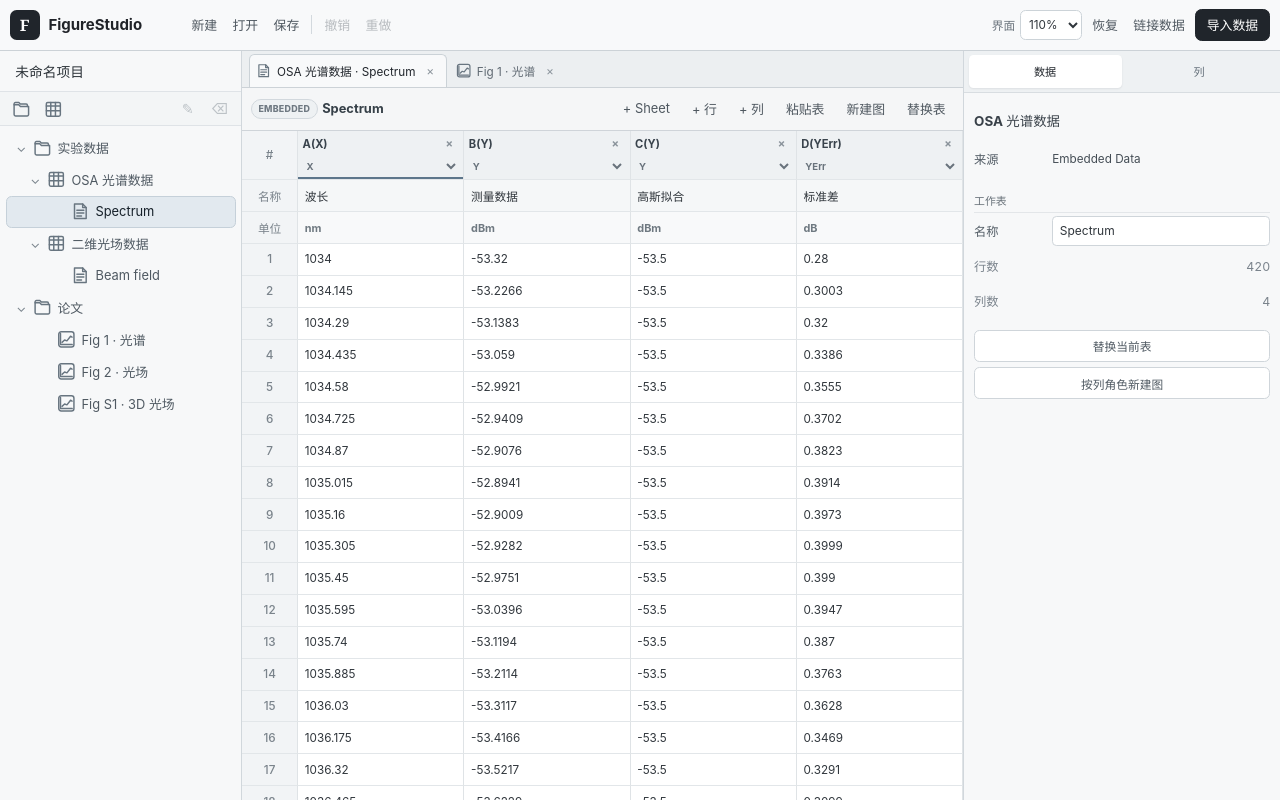
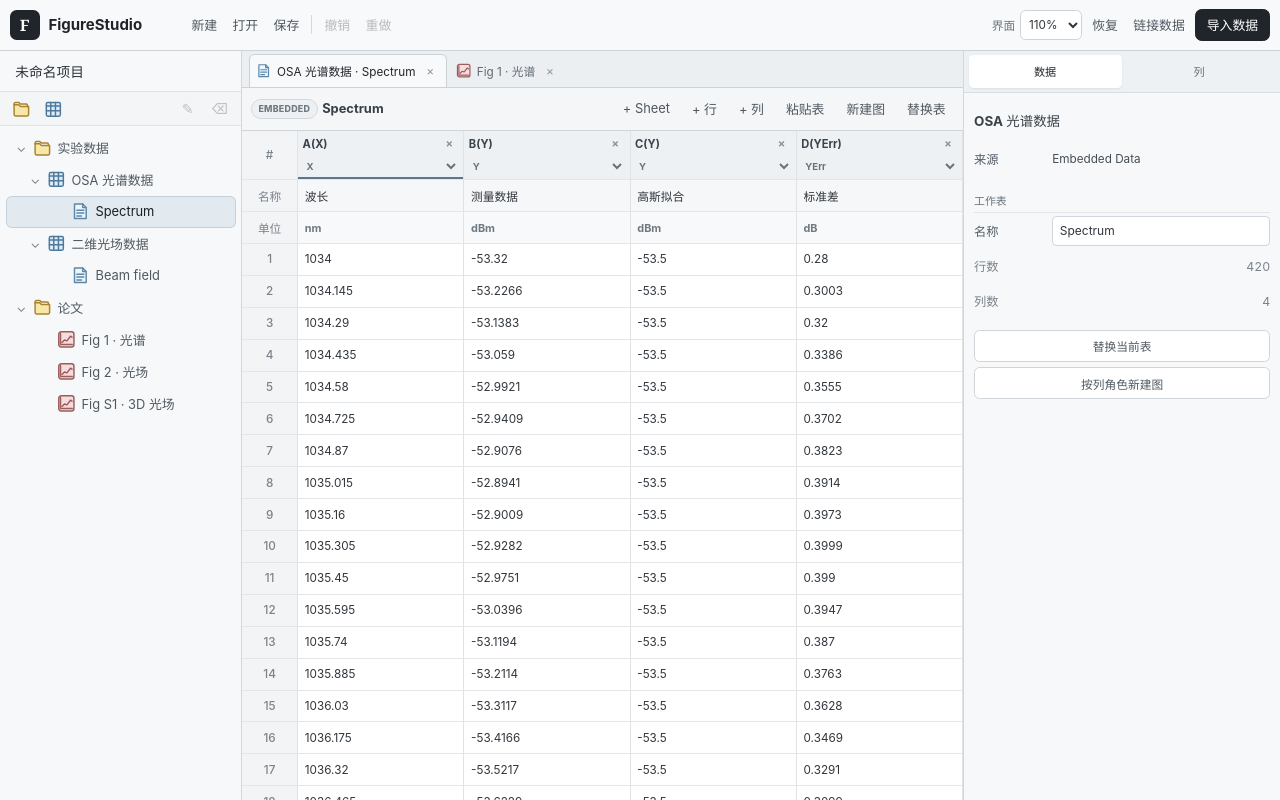
Before and after one commit to FenLynn/gpt-pub, a React (Vite) app in the folder projects/1-桌面软件/108-FigureStudio/web/: page / in a window 1280 px wide. Built offline with nearby package versions, Linux system fonts and the light colour scheme.

Commit message:
P108 style pastel project object icons

```diff
--- a/projects/1-桌面软件/108-FigureStudio/web/src/styles.css
+++ b/projects/1-桌面软件/108-FigureStudio/web/src/styles.css
@@ -319,6 +319,35 @@ button:disabled {
 .item-icon-wrap svg {
   width: 100%;
   height: 100%;
+}
+
+.item-icon-wrap .icon-surface {
+  fill: var(--icon-fill, transparent);
+}
+
+.item-icon-wrap.icon-folder {
+  --icon-fill: #f7e8a8;
+  color: #a9822f;
+}
+
+.item-icon-wrap.icon-book {
+  --icon-fill: #dcecf8;
+  color: #4f7899;
+}
+
+.item-icon-wrap.icon-sheet {
+  --icon-fill: #edf6fc;
+  color: #5f87a7;
+}
+
+.item-icon-wrap.icon-graph {
+  --icon-fill: #f6dddd;
+  color: #9b5d5d;
+}
+
+.explorer-row.is-active .item-icon-wrap,
+.document-tab.is-active .item-icon-wrap {
+  filter: saturate(1.08);
 }
 
 .link-badge {
```
